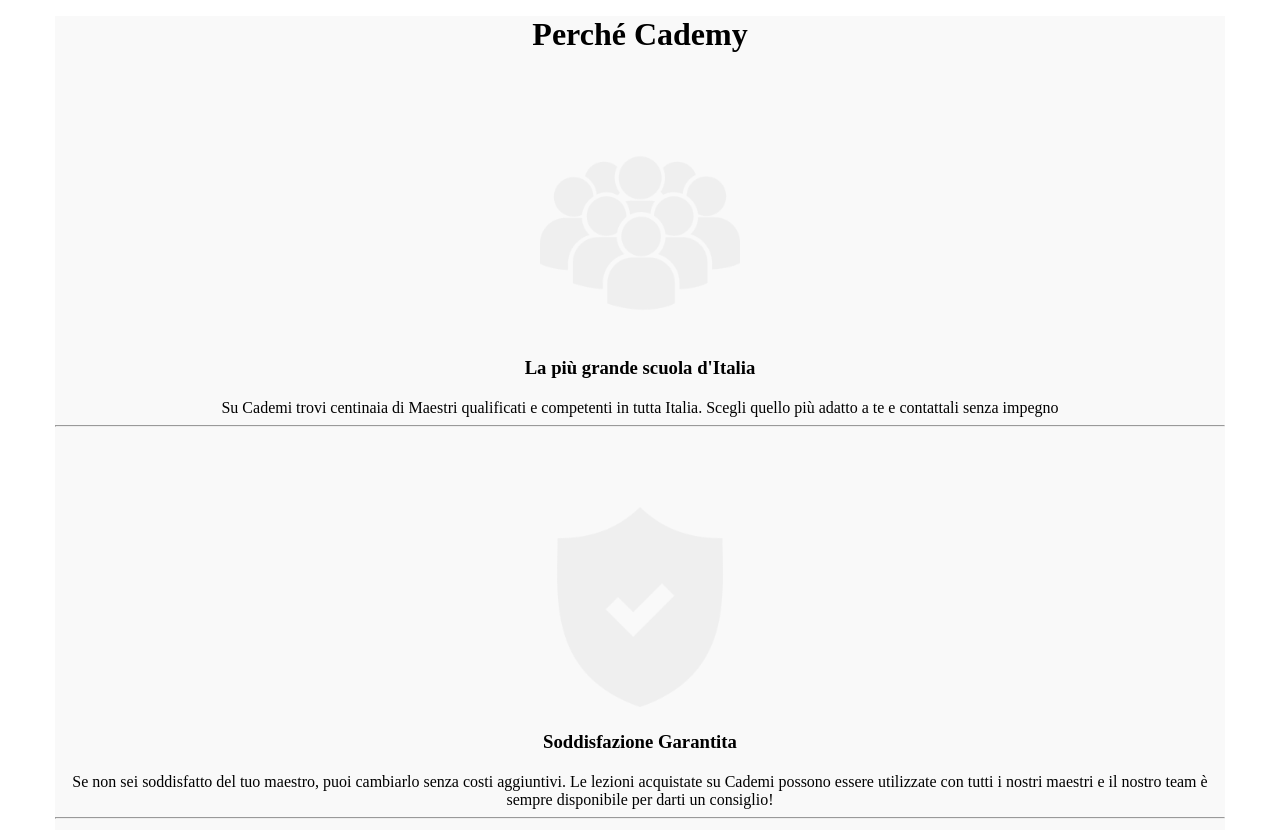
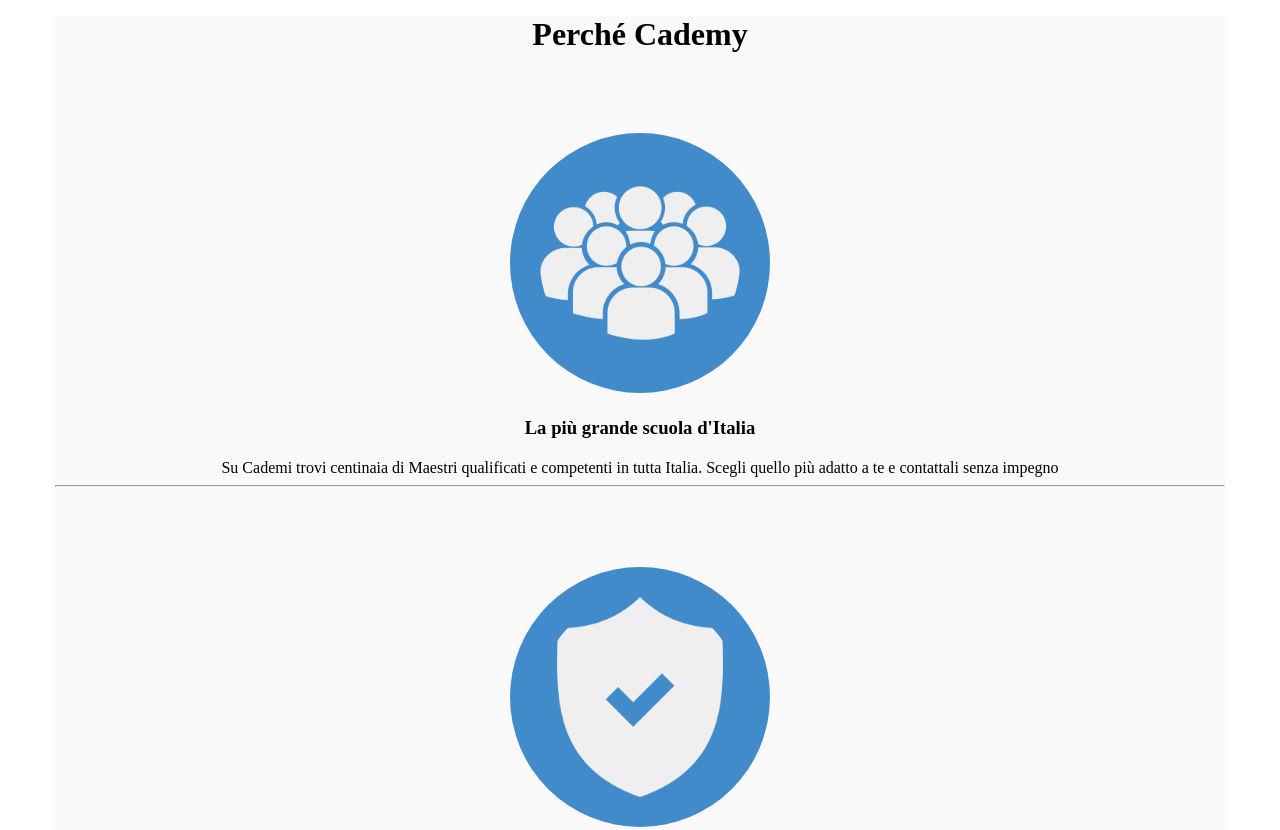
Before and after one commit to alessandro-lo-presti/html-css-resp-wannabe-12bool, a plain HTML site: page index.html in a window 1280 px wide. Shown: the part 1020-1850 px from the top of the page. Drawn offline with Linux system fonts and the light colour scheme.

Commit message:
basic final look

```diff
--- a/css/style.css
+++ b/css/style.css
@@ -31,6 +31,13 @@
   background-color: #f9f9f9;
 }
 
-hr {
+main .row:last-child img {
+  height: 260px;
+  background-color: #428bca;
+  border-radius: 50%;
+  padding: 30px
+}
+
+main hr {
   margin: 8px 0;
 }
```
